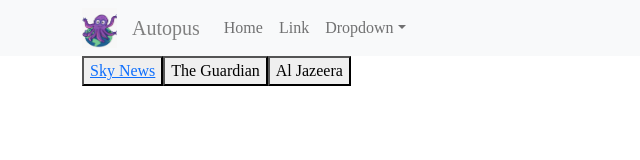
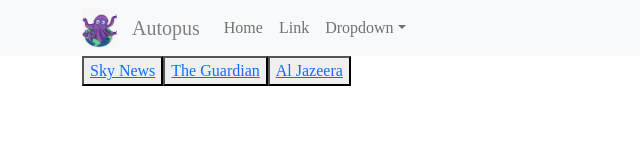
Before and after one commit to RahavAyalon/Hackathon, a React (Create React App) app: page / in a window 1280 px wide. Shown: the top 160 px of the page, without its empty margins (0-640 px from the left). Built offline with nearby package versions, Linux system fonts and the light colour scheme.

Commit message:
removed logo

```diff
--- a/src/App.js
+++ b/src/App.js
@@ -9,7 +9,6 @@
     <Router>
       <div>
         <NavbarComponent />
-
         <Routes>
           <Route exact path="/filtering" element={<Header />} />
           <Route exact path="/" element={<Main />} />
--- a/src/Button.js
+++ b/src/Button.js
@@ -6,10 +6,14 @@
     <>
       <div className="Buttons">
         <button class={'btn1'}>
-          <Link to="/headers">Sky News</Link>
+          <Link to="/filtering">Sky News</Link>
         </button>
-        <button class={'btn1'}>The Guardian</button>
-        <button class={'btn1'}>Al Jazeera</button>
+        <button class={'btn1'}>
+          <Link to="/headers">The Guardian</Link>
+        </button>
+        <button class={'btn1'}>
+          <Link to="/headers">Al Jazeera</Link>
+        </button>
       </div>
     </>
   );
```
